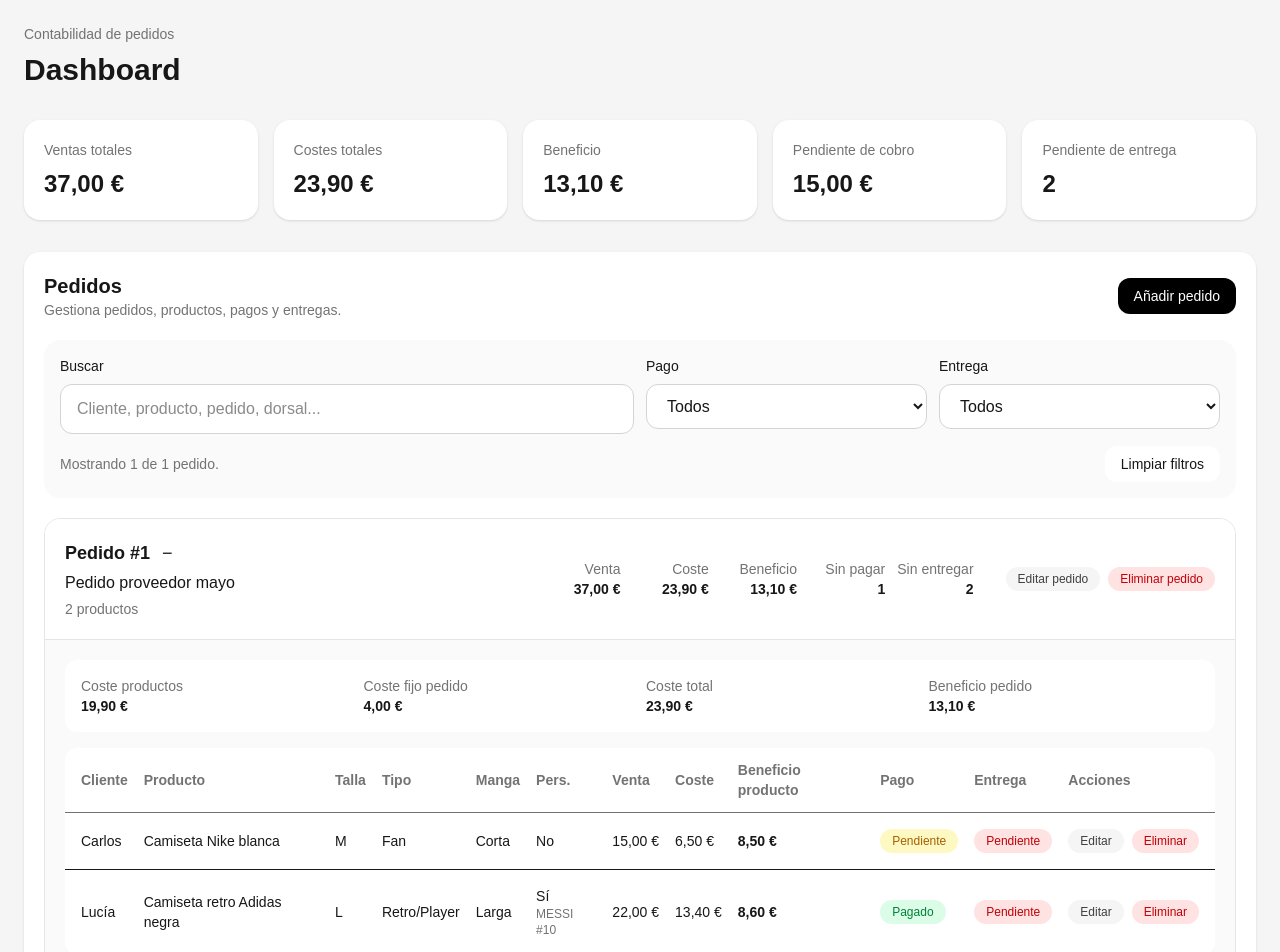
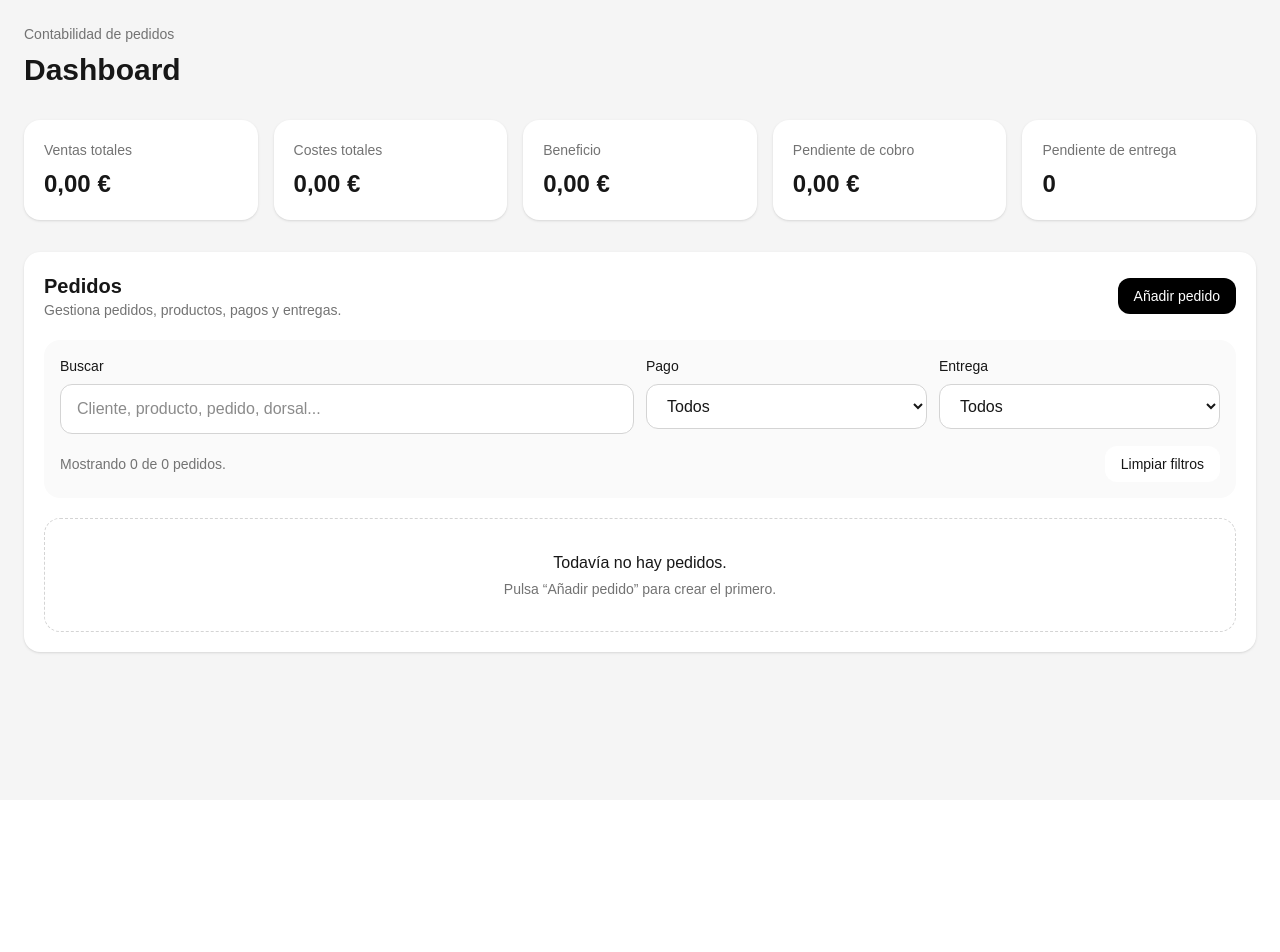
Before and after one commit to angelmr2601/contabilidad-pedidos, a Next.js app: page / in a window 1280 px wide. Shown: the top 952 px of the page. After the commit the page ends 800 px from the top, so only its background shows below. Built offline with nearby package versions, Linux system fonts and the light colour scheme.

Commit message:
Quita pedidos de ejemplo

```diff
--- a/app/page.tsx
+++ b/app/page.tsx
@@ -32,7 +32,7 @@ import type {
 } from "../types";
 
 export default function Home() {
-  const [pedidoAbierto, setPedidoAbierto] = useState<number | null>(1);
+  const [pedidoAbierto, setPedidoAbierto] = useState<number | null>(null);
   const [modalAbierto, setModalAbierto] = useState(false);
   const [productoFormularioAbierto, setProductoFormularioAbierto] =
     useState<number>(1);
@@ -49,40 +49,7 @@ export default function Home() {
   const [pedidoEditando, setPedidoEditando] =
     useState<PedidoEditando | null>(null);
 
-  const [pedidos, setPedidos] = useState<Pedido[]>([
-    {
-      id: 1,
-      nombre: "Pedido proveedor mayo",
-      productos: [
-        {
-          id: 1,
-          cliente: "Carlos",
-          nombre: "Camiseta Nike blanca",
-          talla: "M",
-          tipo: "Fan",
-          manga: "Corta",
-          personalizacion: false,
-          nombrePersonalizacion: "",
-          numeroPersonalizacion: "",
-          pagado: false,
-          entregado: false,
-        },
-        {
-          id: 2,
-          cliente: "Lucía",
-          nombre: "Camiseta retro Adidas negra",
-          talla: "L",
-          tipo: "Retro/Player",
-          manga: "Larga",
-          personalizacion: true,
-          nombrePersonalizacion: "MESSI",
-          numeroPersonalizacion: "10",
-          pagado: true,
-          entregado: false,
-        },
-      ],
-    },
-  ]);
+  const [pedidos, setPedidos] = useState<Pedido[]>([]);
 
   const [nombrePedido, setNombrePedido] = useState("");
   const [productosFormulario, setProductosFormulario] = useState<Producto[]>([
```
